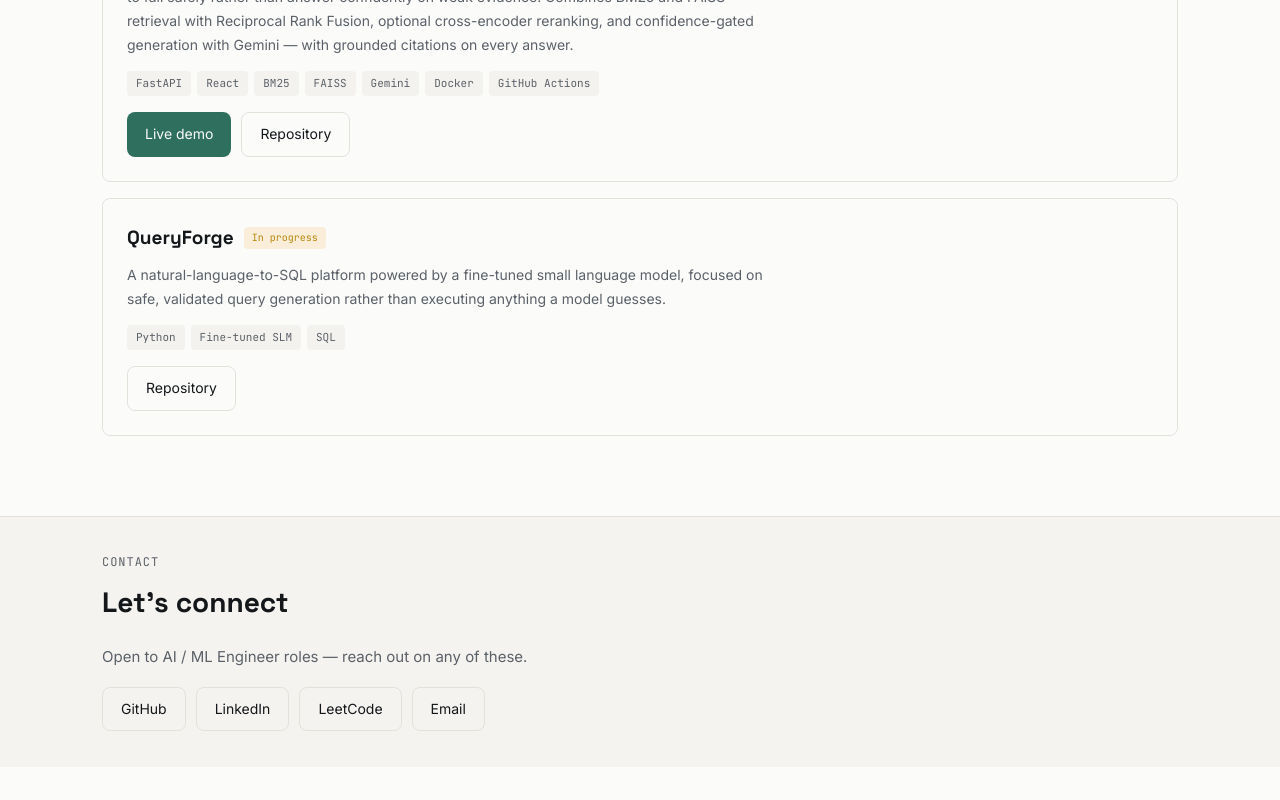
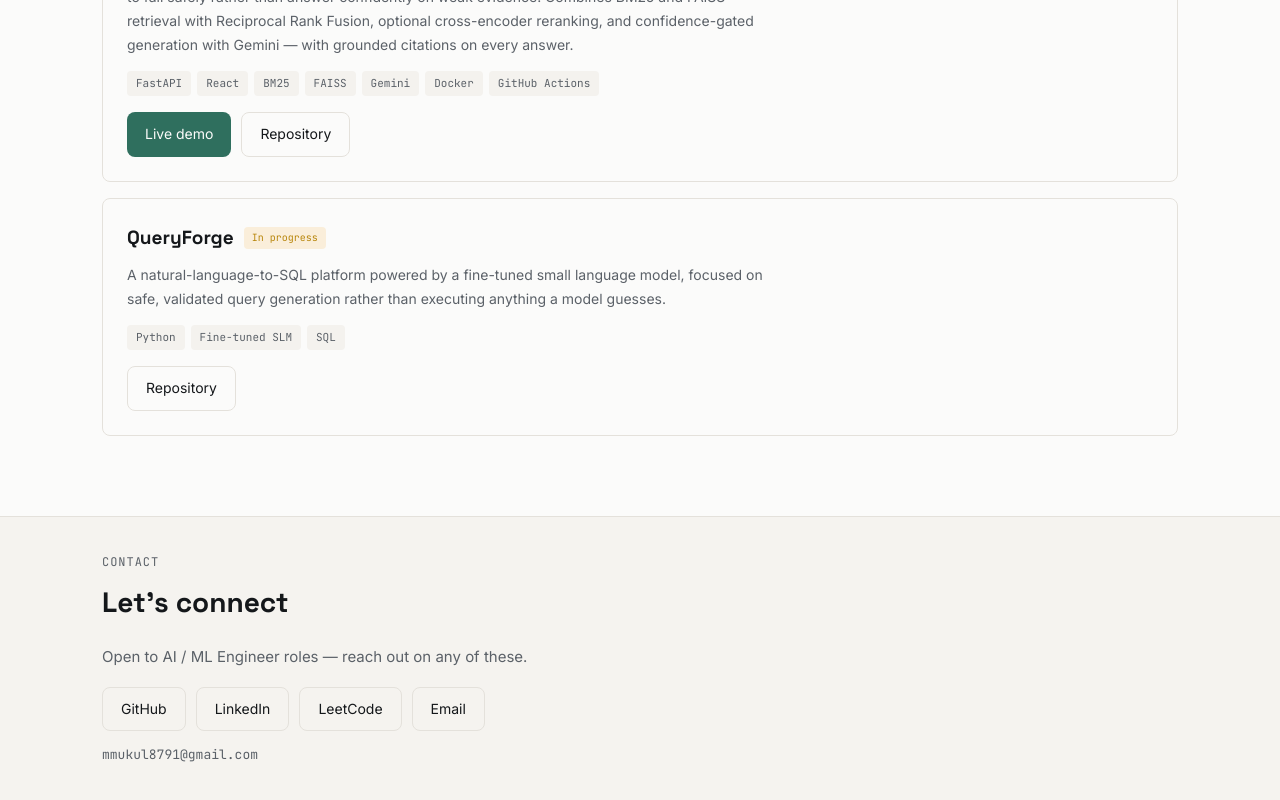
Before and after one commit to vishwakarmamukul8791-code/portfolio, a React (Vite) app in the folder portfolio/: page / in a window 1280 px wide. Shown: the part 2504-3304 px from the top of the page. Before the commit the page ends 3271 px from the top, so only its background shows below. Built offline with nearby package versions, Linux system fonts and the light colour scheme.

Commit message:
Show email as visible text, not just a mailto button

```diff
--- a/portfolio/src/components/Contact.css
+++ b/portfolio/src/components/Contact.css
@@ -13,3 +13,10 @@
   flex-wrap: wrap;
   gap: 10px;
 }
+
+.contact__email {
+  margin-top: 14px;
+  font-family: var(--font-mono);
+  font-size: 13px;
+  color: var(--muted);
+}
--- a/portfolio/src/components/Contact.jsx
+++ b/portfolio/src/components/Contact.jsx
@@ -27,6 +27,7 @@ export default function Contact() {
             </a>
           ))}
         </div>
+        <p className="contact__email">mmukul8791@gmail.com</p>
       </div>
     </section>
   )
```
